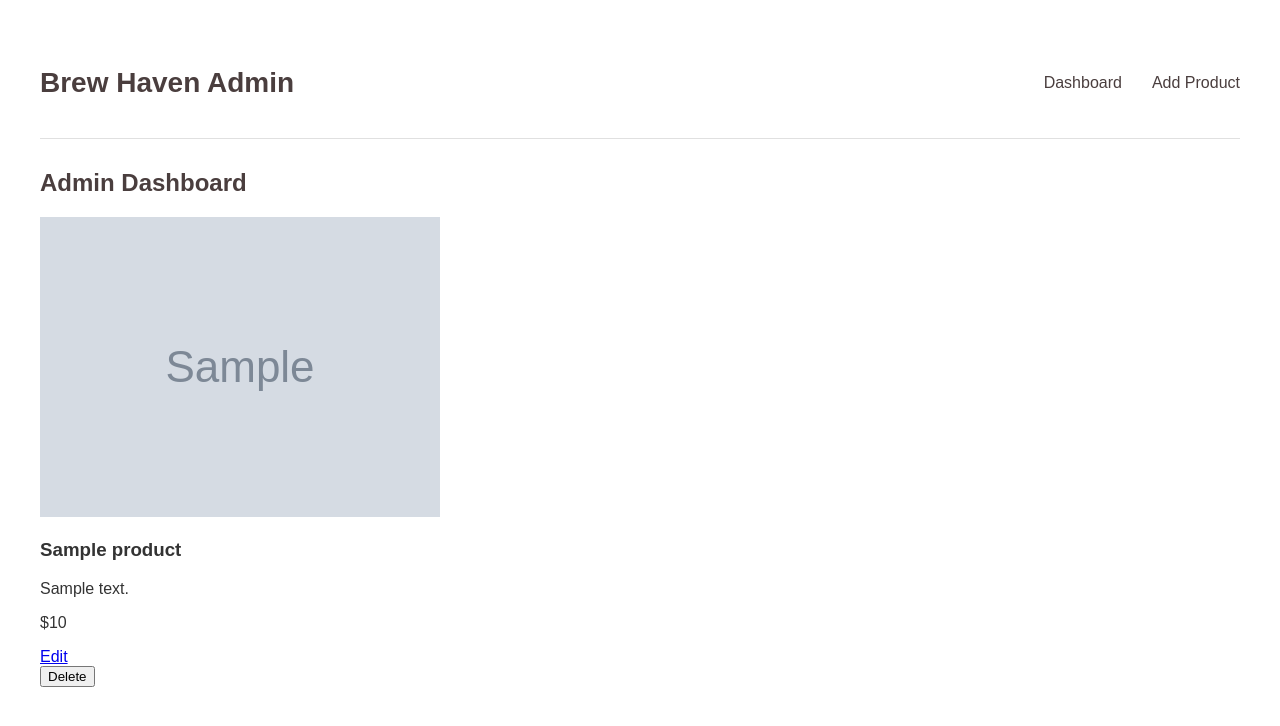
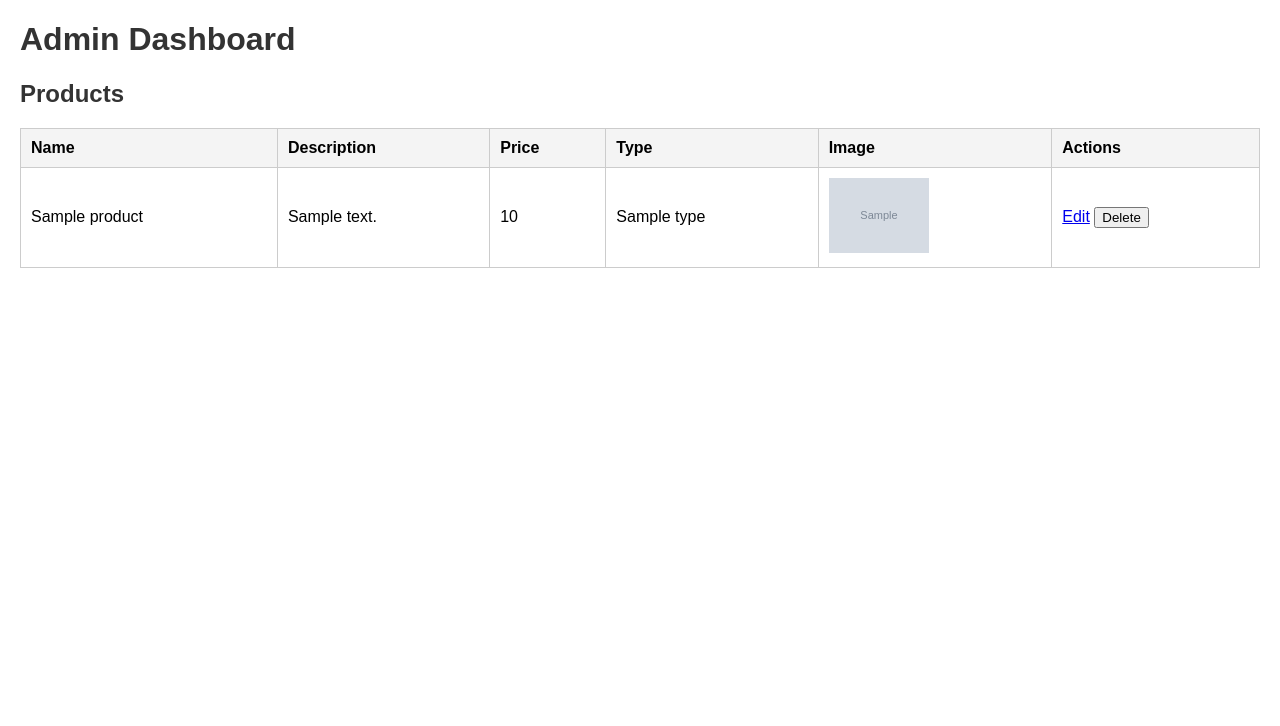
Before and after one commit to the-mirak/coffeeShop, a FastAPI app: template templates/admin.html in a window 1280 px wide. Shown: the top 726 px of the page. Run offline with FastAPI, Linux system fonts and the light colour scheme; the template is opened without the code that fills it: most values are stand-ins (such as "Sample title", 1, 10 or a date in 2020); grey boxes marked "Sample" are stand-in pictures.

Commit message:
v2 commits

```diff
--- a/main.py
+++ b/main.py
@@ -1,5 +1,5 @@
 from fastapi import FastAPI, Depends, HTTPException, Request, Form, UploadFile, File
-from fastapi.responses import HTMLResponse, JSONResponse
+from fastapi.responses import HTMLResponse, RedirectResponse
 from fastapi.staticfiles import StaticFiles
 from fastapi.templating import Jinja2Templates
 from pydantic import BaseModel
@@ -10,6 +10,7 @@ from dotenv import load_dotenv
 import uuid
 import logging
 from decimal import Decimal
+import random
 
 # Configure logging
 logging.basicConfig(level=logging.INFO)
@@ -37,34 +38,45 @@ class Product(BaseModel):
     image_url: str = None
     type: str
 
+# Home page
 @app.get("/", response_class=HTMLResponse)
 async def read_root(request: Request):
-    return templates.TemplateResponse("index.html", {"request": request})
+    response = table.scan()
+    products = response.get('Items', [])
+    # Select 10 random products for quick order strip
+    quick_order_products = random.sample(products, min(len(products), 10))
+    return templates.TemplateResponse("index.html", {"request": request, "quick_order_products": quick_order_products})
 
+# Menu page
 @app.get("/menu", response_class=HTMLResponse)
 async def menu(request: Request):
     response = table.scan()
     products = response.get('Items', [])
     return templates.TemplateResponse("menu.html", {"request": request, "products": products})
 
+# About page
 @app.get("/about", response_class=HTMLResponse)
 async def about(request: Request):
     return templates.TemplateResponse("about.html", {"request": request})
 
+# Contact page
 @app.get("/contact", response_class=HTMLResponse)
 async def contact(request: Request):
     return templates.TemplateResponse("contact.html", {"request": request})
 
+# Admin dashboard
 @app.get("/admin", response_class=HTMLResponse)
 async def admin_dashboard(request: Request):
     response = table.scan()
     products = response.get('Items', [])
     return templates.TemplateResponse("admin.html", {"request": request, "products": products})
 
+# Add product page
 @app.get("/add", response_class=HTMLResponse)
 async def add_product_page(request: Request):
     return templates.TemplateResponse("add_product.html", {"request": request})
 
+# Edit product page
 @app.get("/edit/{product_id}", response_class=HTMLResponse)
 async def edit_product_page(request: Request, product_id: str):
     try:
@@ -74,14 +86,16 @@ async def edit_product_page(request: Request, product_id: str):
         raise HTTPException(status_code=404, detail="Product not found")
     return templates.TemplateResponse("edit_product.html", {"request": request, "product": product})
 
+# Retrieve all products
 @app.get("/products", response_model=List[Product])
 async def get_products():
     response = table.scan()
     products = response.get('Items', [])
     return products
 
-@app.post("/products", response_model=Product)
-async def create_product(name: str = Form(...), description: str = Form(...), price: float = Form(...), type: str = Form(...), image: UploadFile = File(...)):
+# Create a new product
+@app.post("/products")
+async def create_product(request: Request, name: str = Form(...), description: str = Form(...), price: float = Form(...), type: str = Form(...), image: UploadFile = File(...)):
     logger.info("Received request to create product with data: name=%s, description=%s, price=%f, type=%s", name, description, price, type)
 
     try:
@@ -106,15 +120,16 @@ async def create_product(name: str = Form(...), description: str = Form(...), pr
         table.put_item(Item=item)
 
         logger.info("Successfully created product: %s", item)
-        return item
+        return RedirectResponse(url="/admin?msg=Product added successfully", status_code=303)
 
     except Exception as e:
         logger.error("Error creating product: %s", str(e))
         raise HTTPException(status_code=400, detail="Error creating product")
 
-@app.post("/edit/{product_id}", response_model=Product)
-async def update_product(product_id: str, name: str = Form(...), description: str = Form(...), price: float = Form(...), type: str = Form(...), image: UploadFile = File(None)):
-    update_expression = "SET #n = :name, description = :description, price = :price, type = :type"
+# Update an existing product
+@app.post("/edit/{product_id}")
+async def update_product(request: Request, product_id: str, name: str = Form(...), description: str = Form(...), price: float = Form(...), type: str = Form(...), image: UploadFile = File(None)):
+    update_expression = "SET #n = :name, description = :description, price = :price, #t = :type"
     expression_attribute_values = {
         ":name": name,
         ":description": description,
@@ -122,7 +137,8 @@ async def update_product(product_id: str, name: str = Form(...), description: st
         ":type": type
     }
     expression_attribute_names = {
-        "#n": "name"
+        "#n": "name",
+        "#t": "type"
     }
 
     if image:
@@ -145,17 +161,18 @@ async def update_product(product_id: str, name: str = Form(...), description: st
         ExpressionAttributeNames=expression_attribute_names
     )
 
-    response = table.get_item(Key={'product_id': product_id})
-    return response['Item']
+    return RedirectResponse(url="/admin?msg=Product updated successfully", status_code=303)
 
-@app.post("/delete/{product_id}", response_model=dict)
-async def delete_product(product_id: str):
+# Delete a product
+@app.post("/delete/{product_id}")
+async def delete_product(request: Request, product_id: str):
     try:
         table.delete_item(Key={'product_id': product_id})
-        return {"message": "Product deleted successfully"}
+        return RedirectResponse(url="/admin?msg=Product deleted successfully", status_code=303)
     except Exception as e:
         raise HTTPException(status_code=500, detail="Error deleting product")
 
+# Health check endpoint
 @app.get("/healthz", response_model=dict)
 async def health_check():
     return {"status": "healthy"}
--- a/static/styles.css
+++ b/static/styles.css
@@ -273,3 +273,60 @@
 .contact-details p {
     margin-bottom: 10px;
 }
+
+
+
+
+
+body {
+    font-family: Arial, sans-serif;
+    margin: 20px;
+}
+
+h1, h2 {
+    color: #333;
+}
+
+table {
+    width: 100%;
+    border-collapse: collapse;
+    margin-top: 20px;
+}
+
+table, th, td {
+    border: 1px solid #ccc;
+}
+
+th, td {
+    padding: 10px;
+    text-align: left;
+}
+
+th {
+    background-color: #f4f4f4;
+}
+
+img {
+    max-width: 100px;
+    height: auto;
+}
+
+.popup {
+    padding: 10px;
+    margin-bottom: 20px;
+    border-radius: 5px;
+}
+
+.popup.green {
+    background-color: #d4edda;
+    color: #155724;
+}
+
+.popup.red {
+    background-color: #f8d7da;
+    color: #721c24;
+}
+
+form {
+    display: inline;
+}
--- a/templates/admin.html
+++ b/templates/admin.html
@@ -2,39 +2,43 @@
 <html lang="en">
 <head>
     <meta charset="UTF-8">
-    <meta name="viewport" content="width=device-width, initial-scale=1.0">
-    <title>Admin Dashboard - Brew Haven</title>
+    <title>Admin Dashboard</title>
     <link rel="stylesheet" href="/static/styles.css">
 </head>
 <body>
-    <div class="container">
-        <header class="header">
-            <h1 class="logo">Brew Haven Admin</h1>
-            <nav class="nav">
-                <a href="/admin" class="nav-link">Dashboard</a>
-                <a href="/add" class="nav-link">Add Product</a>
-            </nav>
-        </header>
+    <h1>Admin Dashboard</h1>
 
-        <section>
-            <h2 class="section-title">Admin Dashboard</h2>
-            <div class="product-list">
-                {% for product in products %}
-                <div class="product-item">
-                    <img src="{{ product.image_url }}" alt="{{ product.name }}" class="product-image">
-                    <div class="product-info">
-                        <h3>{{ product.name }}</h3>
-                        <p>{{ product.description }}</p>
-                        <p>${{ product.price }}</p>
-                        <a href="/edit/{{ product.product_id }}" class="edit-button">Edit</a>
-                        <form action="/delete/{{ product.product_id }}" method="post" class="delete-form">
-                            <button type="submit" class="delete-button">Delete</button>
-                        </form>
-                    </div>
-                </div>
-                {% endfor %}
-            </div>
-        </section>
+    {% if request.query_params.msg %}
+    <div class="popup {{ "green" if "added" in request.query_params.msg or "updated" in request.query_params.msg else "red" }}">
+        {{ request.query_params.msg }}
     </div>
+    {% endif %}
+
+    <h2>Products</h2>
+    <table>
+        <tr>
+            <th>Name</th>
+            <th>Description</th>
+            <th>Price</th>
+            <th>Type</th>
+            <th>Image</th>
+            <th>Actions</th>
+        </tr>
+        {% for product in products %}
+        <tr>
+            <td>{{ product.name }}</td>
+            <td>{{ product.description }}</td>
+            <td>{{ product.price }}</td>
+            <td>{{ product.type }}</td>
+            <td><img src="{{ product.image_url }}" alt="{{ product.name }}" width="100"></td>
+            <td>
+                <a href="/edit/{{ product.product_id }}">Edit</a>
+                <form action="/delete/{{ product.product_id }}" method="post" onsubmit="return confirm('Are you sure you want to delete this product?');">
+                    <button type="submit">Delete</button>
+                </form>
+            </td>
+        </tr>
+        {% endfor %}
+    </table>
 </body>
 </html>
```
